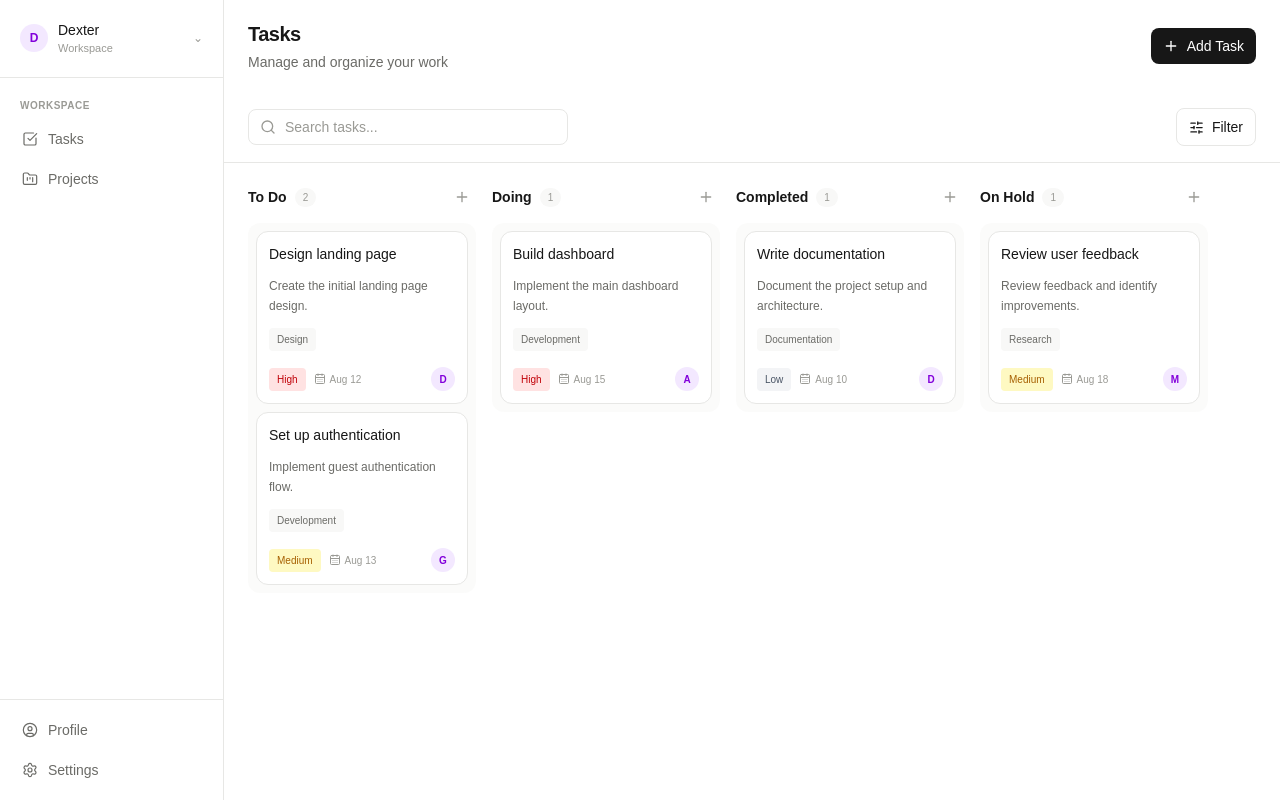
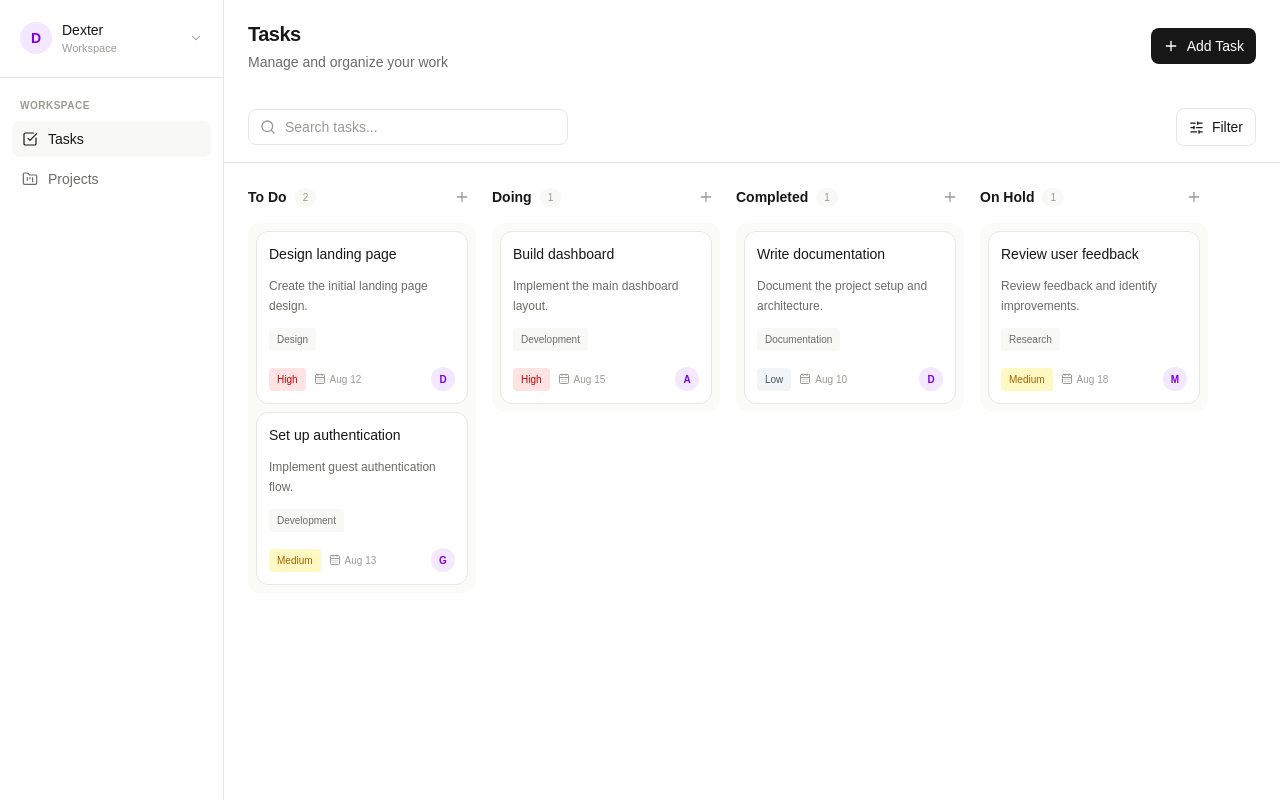
Before and after one commit to Gopika34/Task-Management, a Next.js app in the folder frontend/: page /tasks in a window 1280 px wide. Built offline with nearby package versions, Linux system fonts and the light colour scheme.

Commit message:
refactor: align sidebar with task workspace design

```diff
--- a/frontend/components/layout/Sidebar.tsx
+++ b/frontend/components/layout/Sidebar.tsx
@@ -2,8 +2,7 @@ import Link from "next/link";
 import {
     CheckSquare,
     FolderKanban,
-    Settings,
-    UserCircle,
+    ChevronDown,
 } from "lucide-react";
 
 const navigationItems = [
@@ -22,11 +21,14 @@ const navigationItems = [
 export default function Sidebar() {
     return (
         <aside className="flex h-screen w-56 shrink-0 flex-col border-r border-border bg-surface">
+
             {/* Workspace */}
             <div className="border-b border-border px-4 py-4">
                 <button className="flex w-full items-center justify-between rounded-md px-1 py-1 text-left hover:bg-surface-muted">
+
                     <div className="flex items-center gap-2.5">
-                        <div className="flex h-7 w-7 items-center justify-center rounded-full bg-purple-100 text-xs font-semibold text-purple-700">
+
+                        <div className="flex h-8 w-8 items-center justify-center rounded-full bg-purple-100 text-sm font-semibold text-purple-700">
                             D
                         </div>
 
@@ -39,52 +41,60 @@ export default function Sidebar() {
                                 Workspace
                             </span>
                         </div>
+
                     </div>
 
-                    <span className="text-xs text-text-muted">⌄</span>
+                    <ChevronDown
+                        size={14}
+                        strokeWidth={1.8}
+                        className="text-text-muted"
+                    />
+
                 </button>
             </div>
 
             {/* Navigation */}
             <div className="flex-1 px-3 py-5">
+
                 <p className="mb-2 px-2 text-[10px] font-semibold uppercase tracking-wider text-text-muted">
                     Workspace
                 </p>
 
                 <nav className="space-y-1">
+
                     {navigationItems.map((item) => {
+
                         const Icon = item.icon;
+
+                        const isActive = item.href === "/tasks";
 
                         return (
                             <Link
                                 key={item.href}
                                 href={item.href}
-                                className="flex items-center gap-2.5 rounded-md px-2.5 py-2 text-sm text-text-secondary transition-colors hover:bg-surface-muted hover:text-text-primary"
+                                className={`flex items-center gap-2.5 rounded-md px-2.5 py-2 text-sm transition-colors ${
+                                    isActive
+                                        ? "bg-surface-muted text-text-primary"
+                                        : "text-text-secondary hover:bg-surface-muted hover:text-text-primary"
+                                }`}
                             >
-                                <Icon size={16} strokeWidth={1.8} />
+
+                                <Icon
+                                    size={16}
+                                    strokeWidth={1.8}
+                                />
 
                                 <span>{item.label}</span>
+
                             </Link>
                         );
+
                     })}
+
                 </nav>
+
             </div>
 
-            {/* Bottom navigation */}
-            <div className="border-t border-border px-3 py-3">
-                <Link
-                    href="/profile"
-                    className="flex items-center gap-2.5 rounded-md px-2.5 py-2 text-sm text-text-secondary hover:bg-surface-muted hover:text-text-primary"
-                >
-                    <UserCircle size={16} strokeWidth={1.8} />
-                    <span>Profile</span>
-                </Link>
-
-                <button className="mt-1 flex w-full items-center gap-2.5 rounded-md px-2.5 py-2 text-sm text-text-secondary hover:bg-surface-muted hover:text-text-primary">
-                    <Settings size={16} strokeWidth={1.8} />
-                    <span>Settings</span>
-                </button>
-            </div>
         </aside>
     );
 }
```
